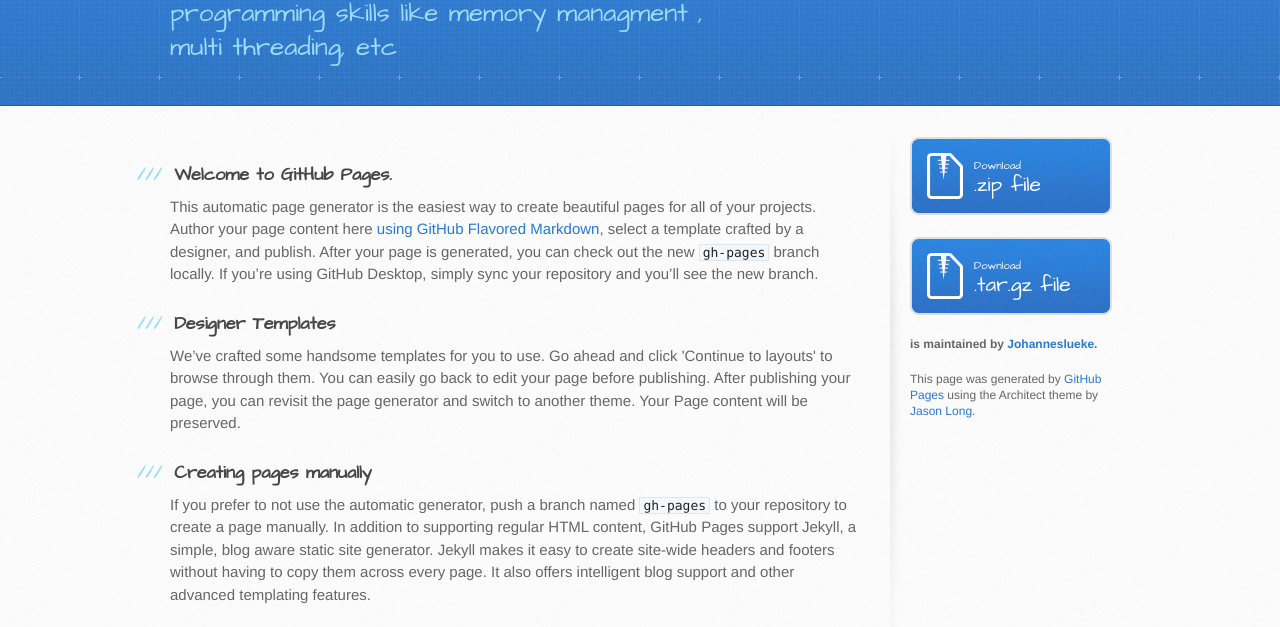
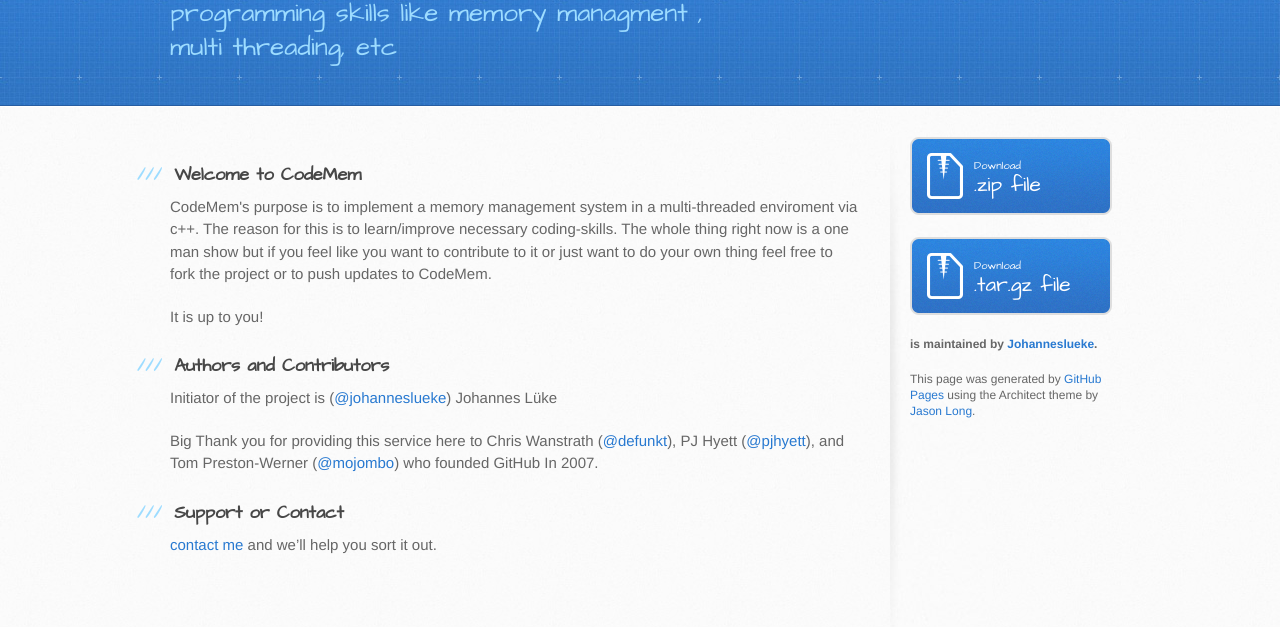
Before and after one commit to Johanneslueke/CodeMem, a plain HTML site: page index.html in a window 1280 px wide. Shown: the part 163-790 px from the top of the page. Drawn offline with Linux system fonts and the light colour scheme.

```diff
--- a/index.html
+++ b/index.html
@@ -29,29 +29,25 @@
       <div class="inner clearfix">
         <section id="main-content">
           <h3>
-<a id="welcome-to-github-pages" class="anchor" href="#welcome-to-github-pages" aria-hidden="true"><span class="octicon octicon-link"></span></a>Welcome to GitHub Pages.</h3>
+<a id="welcome-to-codemem" class="anchor" href="#welcome-to-codemem" aria-hidden="true"><span class="octicon octicon-link"></span></a>Welcome to CodeMem</h3>
 
-<p>This automatic page generator is the easiest way to create beautiful pages for all of your projects. Author your page content here <a href="https://guides.github.com/features/mastering-markdown/">using GitHub Flavored Markdown</a>, select a template crafted by a designer, and publish. After your page is generated, you can check out the new <code>gh-pages</code> branch locally. If you’re using GitHub Desktop, simply sync your repository and you’ll see the new branch.</p>
+<p>CodeMem's purpose is to implement a memory management system in a multi-threaded enviroment via c++. The reason
+for this is to learn/improve necessary coding-skills. The whole thing right now is a one man show but if you feel like
+you want to contribute to it or just want to do your own thing feel free to fork the project or to push updates to CodeMem.</p>
 
-<h3>
-<a id="designer-templates" class="anchor" href="#designer-templates" aria-hidden="true"><span class="octicon octicon-link"></span></a>Designer Templates</h3>
-
-<p>We’ve crafted some handsome templates for you to use. Go ahead and click 'Continue to layouts' to browse through them. You can easily go back to edit your page before publishing. After publishing your page, you can revisit the page generator and switch to another theme. Your Page content will be preserved.</p>
-
-<h3>
-<a id="creating-pages-manually" class="anchor" href="#creating-pages-manually" aria-hidden="true"><span class="octicon octicon-link"></span></a>Creating pages manually</h3>
-
-<p>If you prefer to not use the automatic generator, push a branch named <code>gh-pages</code> to your repository to create a page manually. In addition to supporting regular HTML content, GitHub Pages support Jekyll, a simple, blog aware static site generator. Jekyll makes it easy to create site-wide headers and footers without having to copy them across every page. It also offers intelligent blog support and other advanced templating features.</p>
+<p>It is up to you!</p>
 
 <h3>
 <a id="authors-and-contributors" class="anchor" href="#authors-and-contributors" aria-hidden="true"><span class="octicon octicon-link"></span></a>Authors and Contributors</h3>
 
-<p>You can <a href="https://github.com/blog/821" class="user-mention">@mention</a> a GitHub username to generate a link to their profile. The resulting <code>&lt;a&gt;</code> element will link to the contributor’s GitHub Profile. For example: In 2007, Chris Wanstrath (<a href="https://github.com/defunkt" class="user-mention">@defunkt</a>), PJ Hyett (<a href="https://github.com/pjhyett" class="user-mention">@pjhyett</a>), and Tom Preston-Werner (<a href="https://github.com/mojombo" class="user-mention">@mojombo</a>) founded GitHub.</p>
+<p>Initiator of the project is (<a href="https://github.com/johanneslueke" class="user-mention">@johanneslueke</a>) Johannes Lüke</p>
+
+<p>Big Thank you for providing this service here to Chris Wanstrath (<a href="https://github.com/defunkt" class="user-mention">@defunkt</a>), PJ Hyett (<a href="https://github.com/pjhyett" class="user-mention">@pjhyett</a>), and Tom Preston-Werner (<a href="https://github.com/mojombo" class="user-mention">@mojombo</a>) who founded GitHub In 2007.</p>
 
 <h3>
 <a id="support-or-contact" class="anchor" href="#support-or-contact" aria-hidden="true"><span class="octicon octicon-link"></span></a>Support or Contact</h3>
 
-<p>Having trouble with Pages? Check out our <a href="https://help.github.com/pages">documentation</a> or <a href="https://github.com/contact">contact support</a> and we’ll help you sort it out.</p>
+<p><a href="lueke.johannes@gmail.com">contact me</a> and we’ll help you sort it out.</p>
         </section>
 
         <aside id="sidebar">
@@ -71,6 +67,16 @@
       </div>
     </div>
 
+            <script type="text/javascript">
+            var gaJsHost = (("https:" == document.location.protocol) ? "https://ssl." : "http://www.");
+            document.write(unescape("%3Cscript src='" + gaJsHost + "google-analytics.com/ga.js' type='text/javascript'%3E%3C/script%3E"));
+          </script>
+          <script type="text/javascript">
+            try {
+              var pageTracker = _gat._getTracker("UA-72230525-1");
+            pageTracker._trackPageview();
+            } catch(err) {}
+          </script>
 
   </body>
 </html>
```
Also changed, not shown: params.json (+1 -1 lines).
